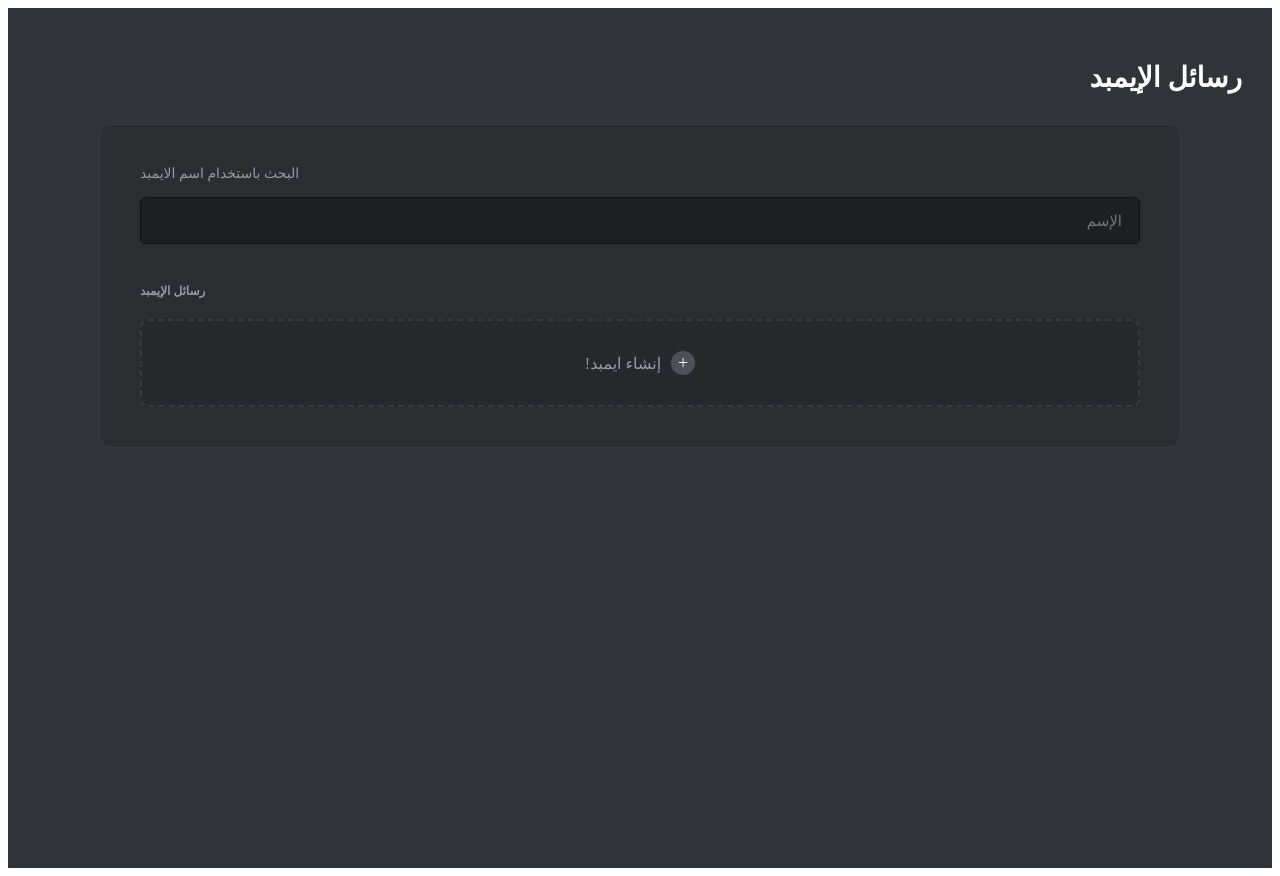
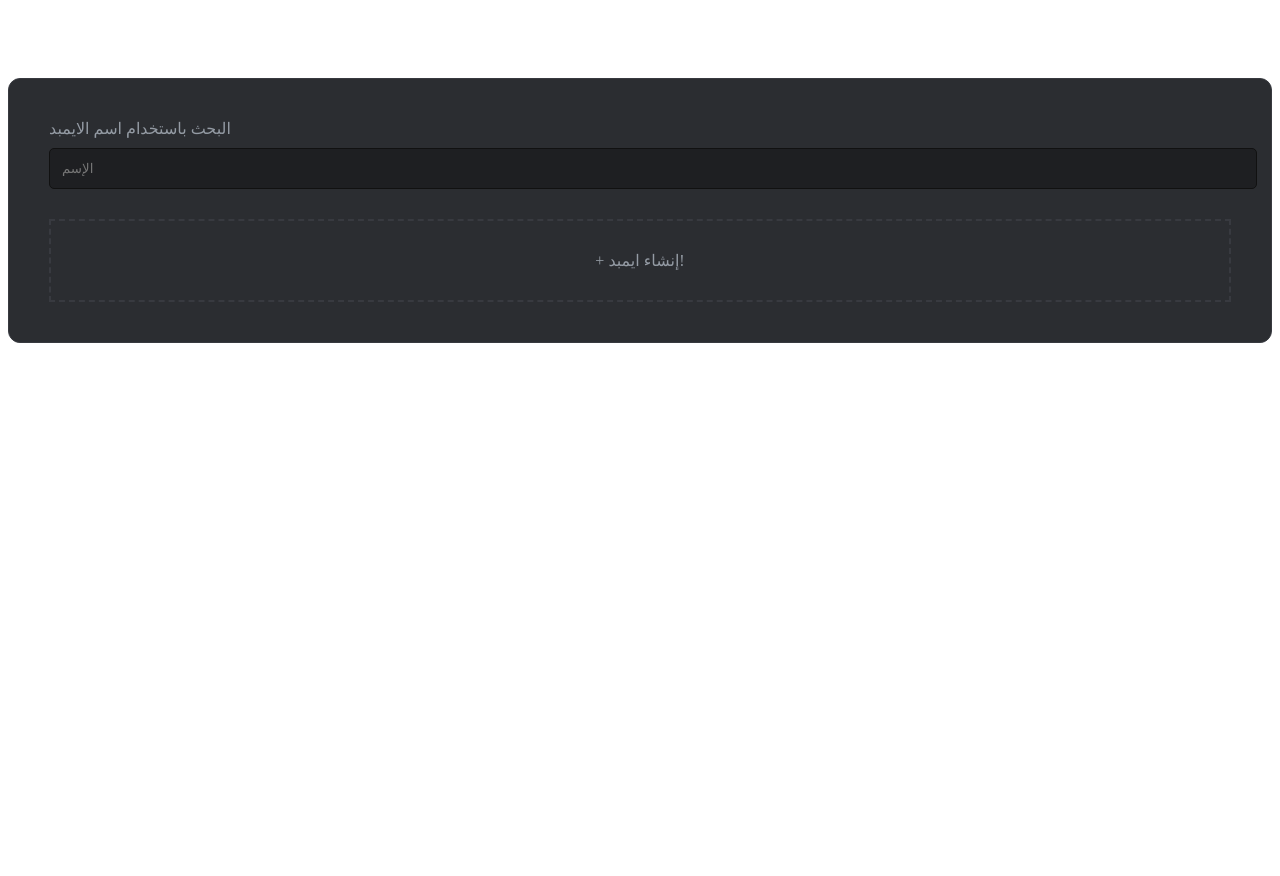
Before and after one commit to abdalrahmanabnmohammed-png/ii3rwa-boot, a Next.js app: page /embeds in a window 1280 px wide. After the commit the page ends 800 px from the top, so only its background shows below. Built offline with nearby package versions, Linux system fonts and the light colour scheme.

Commit message:
Update embeds.js

```diff
--- a/pages/embeds.js
+++ b/pages/embeds.js
@@ -1,115 +1,41 @@
 import React, { useState } from 'react';
 
 export default function EmbedMessages() {
-  const [searchTerm, setSearchTerm] = useState('');
+  const [isCreating, setIsCreating] = useState(false);
+
+  if (isCreating) return (
+    <div style={{color:'white'}}>
+      <button onClick={() => setIsCreating(false)} style={{color:'#949ba4', background:'none', border:'none', cursor:'pointer', marginBottom:'20px'}}>← العودة</button>
+      <div style={{backgroundColor:'#2b2d31', padding:'30px', borderRadius:'8px', border:'1px solid #383a40'}}>
+        <label style={{display:'block', color:'#949ba4', marginBottom:'10px'}}>الإسم</label>
+        <input style={{width:'100%', backgroundColor:'#1e1f22', border:'1px solid #111', padding:'10px', color:'white', borderRadius:'4px', marginBottom:'20px'}} defaultValue="new embed" />
+        <div style={{display:'flex', backgroundColor:'#232428', padding:'20px', borderRadius:'8px', gap:'20px'}}>
+           <div style={{flex:1}}>
+              <div style={{display:'flex', justifyContent:'flex-end', gap:'5px', marginBottom:'15px'}}>
+                {['#5865f2', '#57f287', '#fee75c', '#ed4245'].map(c => <div key={c} style={{width:'12px', height:'12px', borderRadius:'50%', backgroundColor:c}} />)}
+              </div>
+              <input style={subInput} placeholder="العنوان" />
+              <textarea style={{...subInput, height:'100px', resize:'none'}} placeholder="وصف الرسالة..." />
+              <button style={{backgroundColor:'#5865f2', border:'none', color:'white', padding:'8px 15px', borderRadius:'4px'}}>إرسال الرسالة</button>
+           </div>
+           <div style={{width:'50px', height:'50px', border:'2px dashed #4e5058', borderRadius:'8px', display:'flex', alignItems:'center', justifyContent:'center'}}>👤</div>
+        </div>
+      </div>
+    </div>
+  );
 
   return (
-    <div style={styles.container}>
-      <h2 style={styles.title}>رسائل الإيمبد</h2>
-
-      <div style={styles.contentCard}>
-        {/* قسم البحث */}
-        <div style={styles.searchSection}>
-          <label style={styles.label}>البحث باستخدام اسم الايمبد</label>
-          <div style={styles.inputWrapper}>
-            <input
-              style={styles.input}
-              placeholder="الإسم"
-              value={searchTerm}
-              onChange={(e) => setSearchTerm(e.target.value)}
-            />
-          </div>
-        </div>
-
-        <div style={styles.dividerText}>رسائل الإيمبد</div>
-
-        {/* زر إنشاء إيمبد جديد */}
-        <div style={styles.createBox} onClick={() => alert('سيتم فتح منشئ الإيمبد قريباً!')}>
-          <div style={styles.plusIcon}>+</div>
-          <span>إنشاء ايمبد!</span>
+    <div style={{color:'white'}}>
+      <h2 style={{marginBottom:'30px'}}>رسائل الإيمبد</h2>
+      <div style={{backgroundColor:'#2b2d31', padding:'40px', borderRadius:'12px', border:'1px solid #383a40'}}>
+        <label style={{color:'#949ba4', display:'block', marginBottom:'10px'}}>البحث باستخدام اسم الايمبد</label>
+        <input style={{width:'100%', padding:'12px', backgroundColor:'#1e1f22', border:'1px solid #111', borderRadius:'5px', color:'white', marginBottom:'30px'}} placeholder="الإسم" />
+        <div style={{border:'2px dashed #383a40', padding:'30px', textAlign:'center', cursor:'pointer', color:'#949ba4'}} onClick={() => setIsCreating(true)}>
+           <span>+ إنشاء ايمبد!</span>
         </div>
       </div>
     </div>
   );
 }
 
-const styles = {
-  container: {
-    padding: '30px',
-    backgroundColor: '#313338',
-    minHeight: '100vh',
-    direction: 'rtl',
-    color: 'white'
-  },
-  title: {
-    fontSize: '28px',
-    marginBottom: '30px',
-    fontWeight: 'bold',
-    textAlign: 'right'
-  },
-  contentCard: {
-    backgroundColor: '#2b2d31',
-    borderRadius: '12px',
-    padding: '40px',
-    border: '1px solid #383a40',
-    maxWidth: '1000px',
-    margin: '0 auto'
-  },
-  searchSection: {
-    marginBottom: '40px'
-  },
-  label: {
-    display: 'block',
-    fontSize: '14px',
-    color: '#949ba4',
-    marginBottom: '15px',
-    textAlign: 'left' // ليتناسب مع الواجهة في الصورة
-  },
-  inputWrapper: {
-    backgroundColor: '#1e1f22',
-    borderRadius: '6px',
-    padding: '2px',
-    border: '1px solid #111'
-  },
-  input: {
-    width: '100%',
-    padding: '12px 15px',
-    backgroundColor: 'transparent',
-    border: 'none',
-    color: 'white',
-    outline: 'none',
-    fontSize: '15px',
-    textAlign: 'right'
-  },
-  dividerText: {
-    fontSize: '12px',
-    color: '#949ba4',
-    marginBottom: '20px',
-    textAlign: 'left',
-    fontWeight: 'bold'
-  },
-  createBox: {
-    border: '2px dashed #383a40',
-    borderRadius: '8px',
-    padding: '30px',
-    display: 'flex',
-    alignItems: 'center',
-    justifyContent: 'center',
-    gap: '10px',
-    cursor: 'pointer',
-    color: '#949ba4',
-    transition: '0.2s',
-    backgroundColor: 'rgba(0,0,0,0.1)'
-  },
-  plusIcon: {
-    width: '24px',
-    height: '24px',
-    backgroundColor: '#4e5058',
-    borderRadius: '50%',
-    display: 'flex',
-    alignItems: 'center',
-    justifyContent: 'center',
-    color: 'white',
-    fontSize: '18px'
-  }
-};
+const subInput = { width:'100%', backgroundColor:'#1e1f22', border:'1px solid #111', padding:'10px', color:'white', borderRadius:'4px', marginBottom:'15px' };
```
